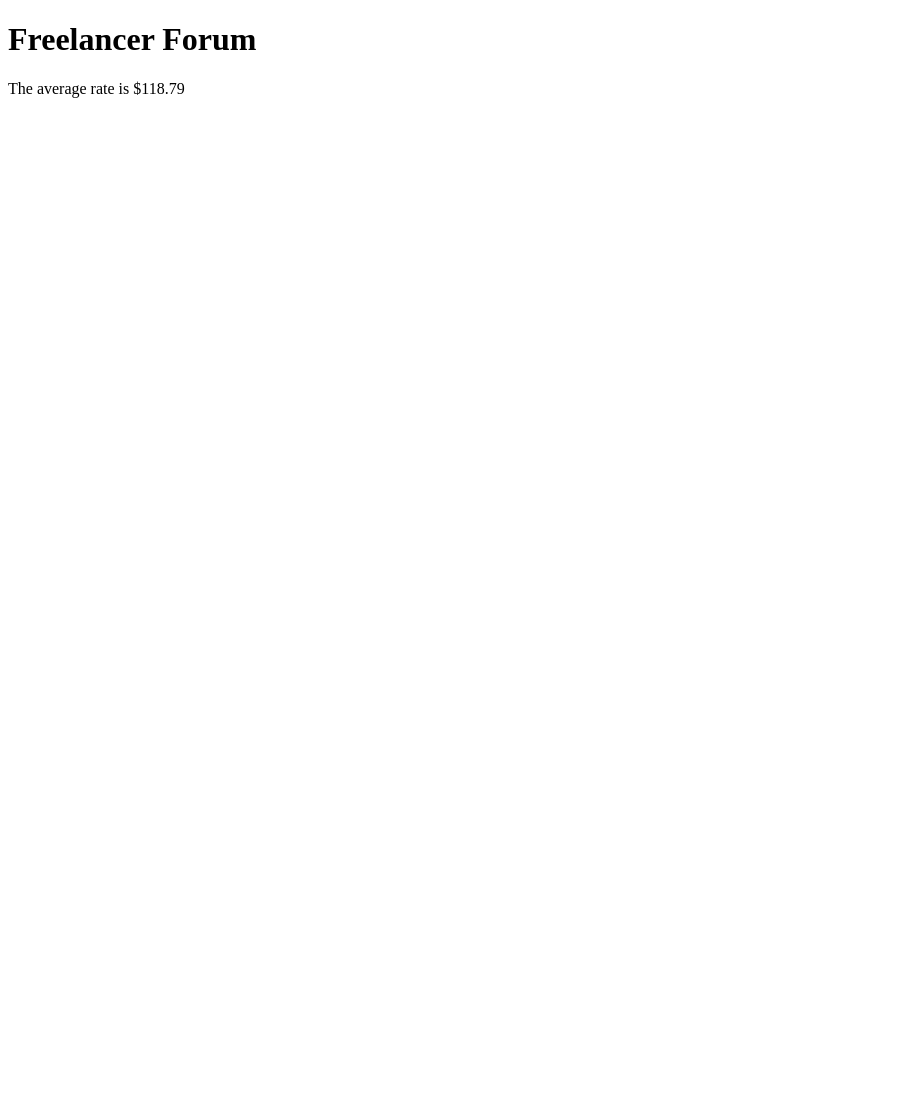
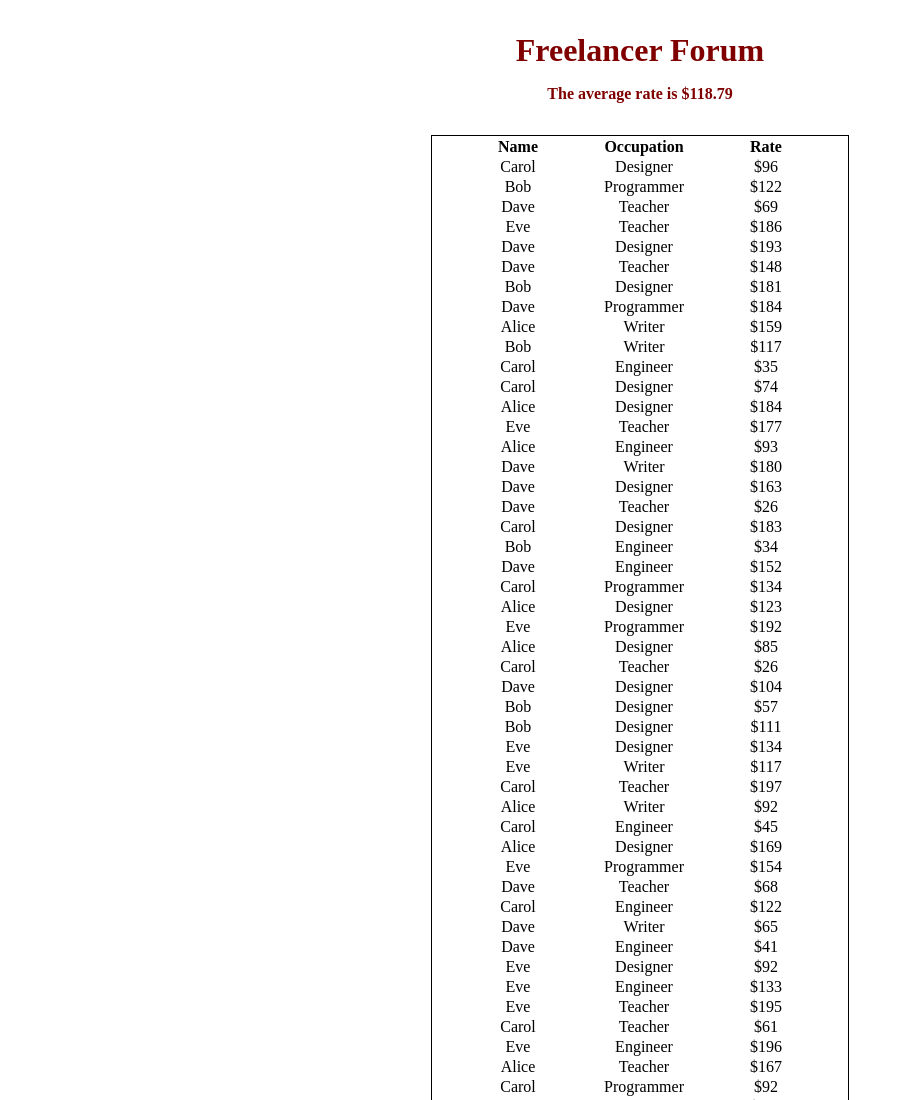
Before and after one commit to kaiwye/Unit2.FreelancerForum, a plain HTML site: page index.html in a window 1280 px wide. Shown: the top 1100 px of the page, without its empty margins (0-904 px from the left). Before the commit the page ends 800 px from the top, so only its background shows below. Drawn offline with Linux system fonts and the light colour scheme.

Commit message:
table header does not repeat for each row

```diff
--- a/index.css
+++ b/index.css
@@ -0,0 +1,25 @@
+* {
+  margin: 1rem;
+  padding: 0 2rem;
+  box-sizing: border-box;
+}
+
+h1,
+p {
+  display: flex;
+  justify-content: space-evenly;
+  text-align: center;
+  color: maroon;
+  text-align: center;
+  font-weight: 900;
+}
+
+article {
+  display: flex;
+  justify-content: space-evenly;
+  text-align: center;
+}
+
+table {
+  border: 1px solid black;
+}
--- a/index.html
+++ b/index.html
@@ -7,6 +7,6 @@
     <script src="index.js" defer></script>
   </head>
   <body>
-    <div id="app"></div>
+    <div id="app">
   </body>
 </html>
--- a/index.js
+++ b/index.js
@@ -16,8 +16,8 @@ function makeFreelancerQuote() {
   const freelancerName = NAMES[Math.floor(Math.random() * NAMES.length)];
   const freelancerOccupations =
     OCCUPATIONS[Math.floor(Math.random() * OCCUPATIONS.length)];
-  const price = Math.floor(Math.random() * 181) + 20;
-  return { freelancerName, freelancerOccupations, price };
+  const rate = Math.floor(Math.random() * 181) + 20;
+  return { freelancerName, freelancerOccupations, rate };
 }
 
 const freelancerTag = Array.from(
@@ -28,25 +28,55 @@ console.log(freelancerTag);
 
 // Average Rate
 function getAverageRate() {
-  const justPrice = freelancerTag.map(({ price }) => price);
+  const justPrice = freelancerTag.map(({ rate }) => rate);
   const sumPrice = Object.values(justPrice).reduce((acc, curr) => acc + curr);
   return sumPrice / NUM_FREELANCERS;
 }
 console.log(getAverageRate());
 
-// Single Row
-function freelancerRow(row) {
-    const rowContainer = document.createElement("table");
-    rowContainer.classList.add("row");
-    // const content =
+// Full Table
+function freelancerTable() {
+  const article = document.createElement("article");
+  article.classList.add("table-container");
+
+  const table = document.createElement("table");
+  table.classList.add("rates");
+
+  const tableHeader = `
+    <thead>
+        <tr>
+            <th>Name</th>
+            <th>Occupation</th>
+            <th>Rate</th>
+        </tr>
+    </thead>
+    <tbody></tbody>`;
+  table.innerHTML = tableHeader;
+
+  const tbody = table.querySelector("tbody");
+
+  freelancerTag.forEach((freelancer) => {
+    const row = document.createElement("tr");
+    const content = `
+        <td>${freelancer.freelancerName}</td>
+        <td>${freelancer.freelancerOccupations}</td>
+        <td>$${freelancer.rate}</td>`;
+    row.innerHTML = content;
+    tbody.appendChild(row);
+  });
+  article.appendChild(table);
+  return article;
 }
-
 
 // Render
 function render() {
   const $app = document.querySelector("#app");
-  $app.innerHTML = `<h1>Freelancer Forum</h1><p>The average rate is $${getAverageRate(
-    freelancerTag
-  )}</p>`;
+  $app.innerHTML = `
+  <h1>Freelancer Forum</h1>
+  <p>The average rate is $${getAverageRate(freelancerTag)}</p>`;
+
+  const table = freelancerTable(freelancerTag);
+  $app.appendChild(table);
 }
+
 render();
```
